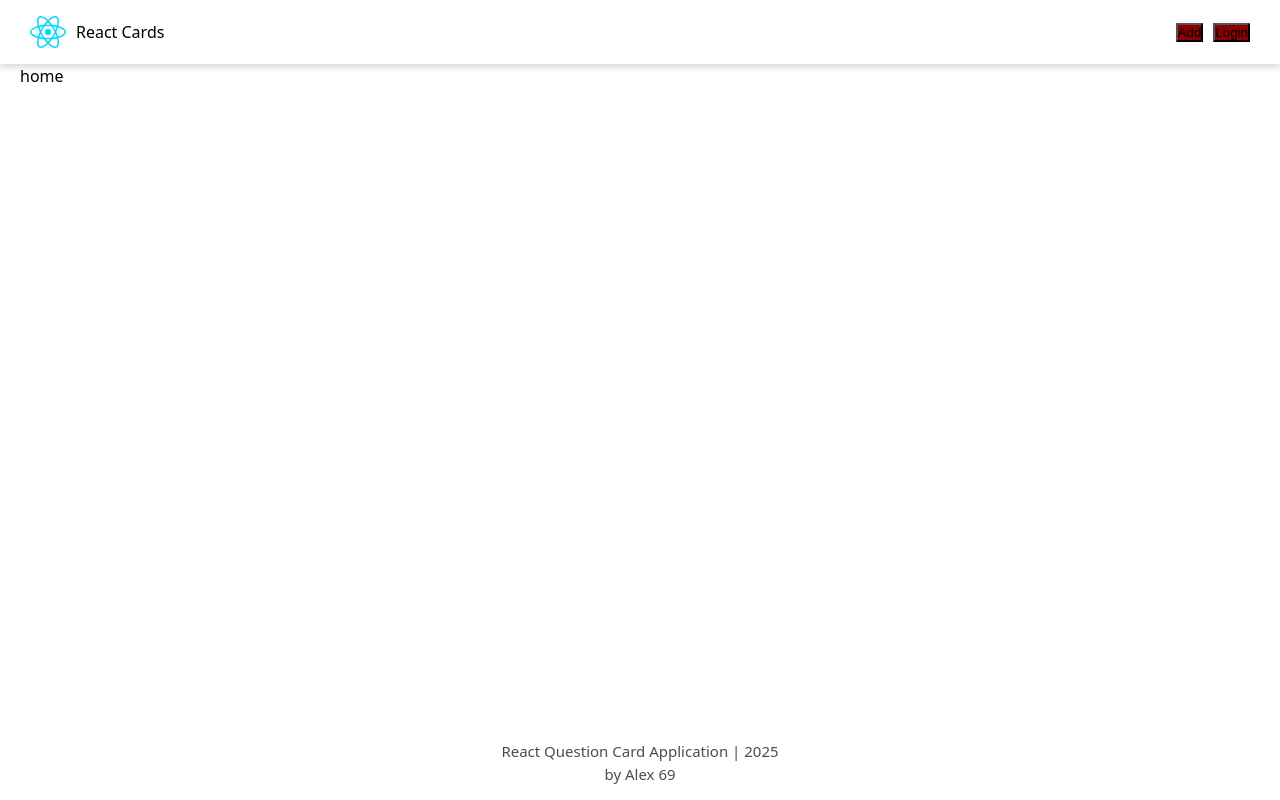
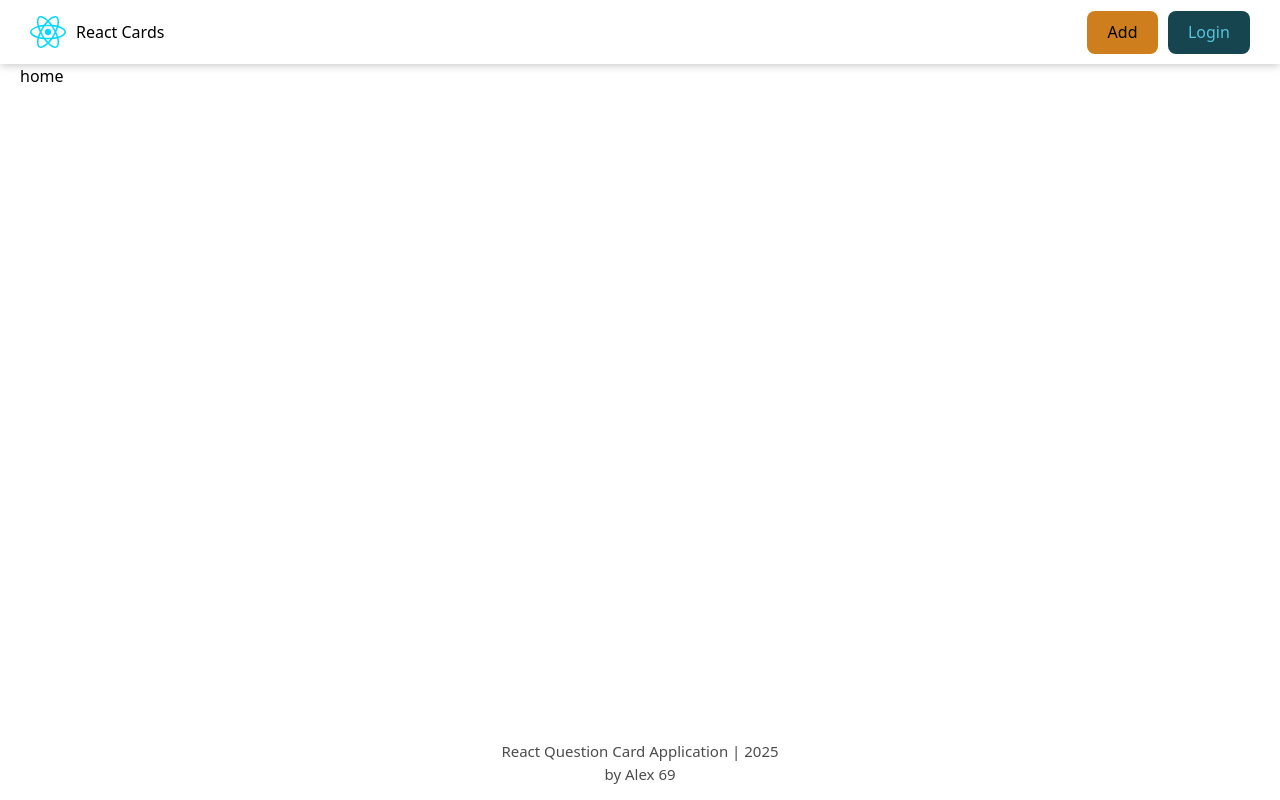
Before and after one commit to ReactProjects69/react-question-cards, a React (Vite) app: page / in a window 1280 px wide. Built offline with nearby package versions, Linux system fonts and the light colour scheme.

Commit message:
Header
Header and button implementation

```diff
--- a/src/components/Button/Button.module.css
+++ b/src/components/Button/Button.module.css
@@ -1,7 +1,31 @@
 .btn {
-    background-color: darkslateblue;
+    border: 1px solid transparent;
+    border-radius: 8px;
+    padding: 0.6em 1.2em;
+    font-size: 1em;
+    font-weight: 500;
+    font-family: inherit;
+    background-color: var(--btn-bg-color);
+    color: var(--btn-text-color);
+    cursor: pointer;
+    transition: border-color 0.25s;
 }
 
-.primary {
-    background-color: darkred;
+.btn:hover {
+    border-color: #2f2f2f;
 }
+
+.btn:focus,
+.btn:focus-visible {
+    outline: 4px auto #2f2f2f;
+}
+
+.btn:disabled {
+    opacity: 0.5;
+    pointer-events: none;
+}
+
+.active {
+    color: #000000;
+    background-color: #ce7e1d;
+}
--- a/src/components/Button/Button.tsx
+++ b/src/components/Button/Button.tsx
@@ -1,13 +1,13 @@
 import cls from './Button.module.css';
+import { ButtonProps } from './ButtonProps.ts';
 
-const isPrimary: boolean = true;
-
-export function Button(props) {
+export function Button(props: ButtonProps) {
     return (
         <>
             <button
-                className={`${cls.btn} ${isPrimary ? cls.primary : ''}`}
+                className={`${cls.btn} ${props.isActive ? cls.active : ''}`}
                 onClick={props.onClick}
+                disabled={props.isDisabled}
             >
                 {props.children}
             </button>
--- /dev/null
+++ b/src/components/Button/ButtonProps.ts
@@ -0,0 +1,8 @@
+import * as React from 'react';
+
+export interface ButtonProps {
+    isActive?: boolean;
+    isDisabled?: boolean;
+    children?: React.ReactNode;
+    onClick?: () => void;
+}
--- a/src/components/Header/Header.tsx
+++ b/src/components/Header/Header.tsx
@@ -11,7 +11,7 @@ export function Header() {
             </p>
 
             <div className={cls.headerButtons}>
-                <Button>Add</Button>
+                <Button isActive>Add</Button>
                 <Button>Login</Button>
             </div>
         </header>
--- a/src/index.css
+++ b/src/index.css
@@ -1,7 +1,8 @@
 :root {
     --main-bg-color: #23272F;
-
     --text-color: #fff;
+    --btn-bg-color: #383b3f;
+    --btn-text-color: #fff;
 
     font-family: system-ui, Avenir, Helvetica, Arial, sans-serif;
     line-height: 1.5;
@@ -32,16 +33,20 @@ body {
     background-color: var(--main-bg-color);
 }
 
+@media (prefers-color-scheme: dark) {
+    :root {
+        --main-bg-color: #23272F;
+        --text-color: #fff;
+        --btn-bg-color: #383b3f;
+        --btn-text-color: #fff;
+    }
+}
+
 @media (prefers-color-scheme: light) {
     :root {
         --main-bg-color: #FFFFFF;
         --text-color: #000;
+        --btn-bg-color: #16444f;
+        --btn-text-color: #57C4DC;
     }
 }
-
-@media (prefers-color-scheme: dark) {
-    :root {
-        --main-bg-color: #23272F;
-        --text-color: #fff;
-    }
-}
```
